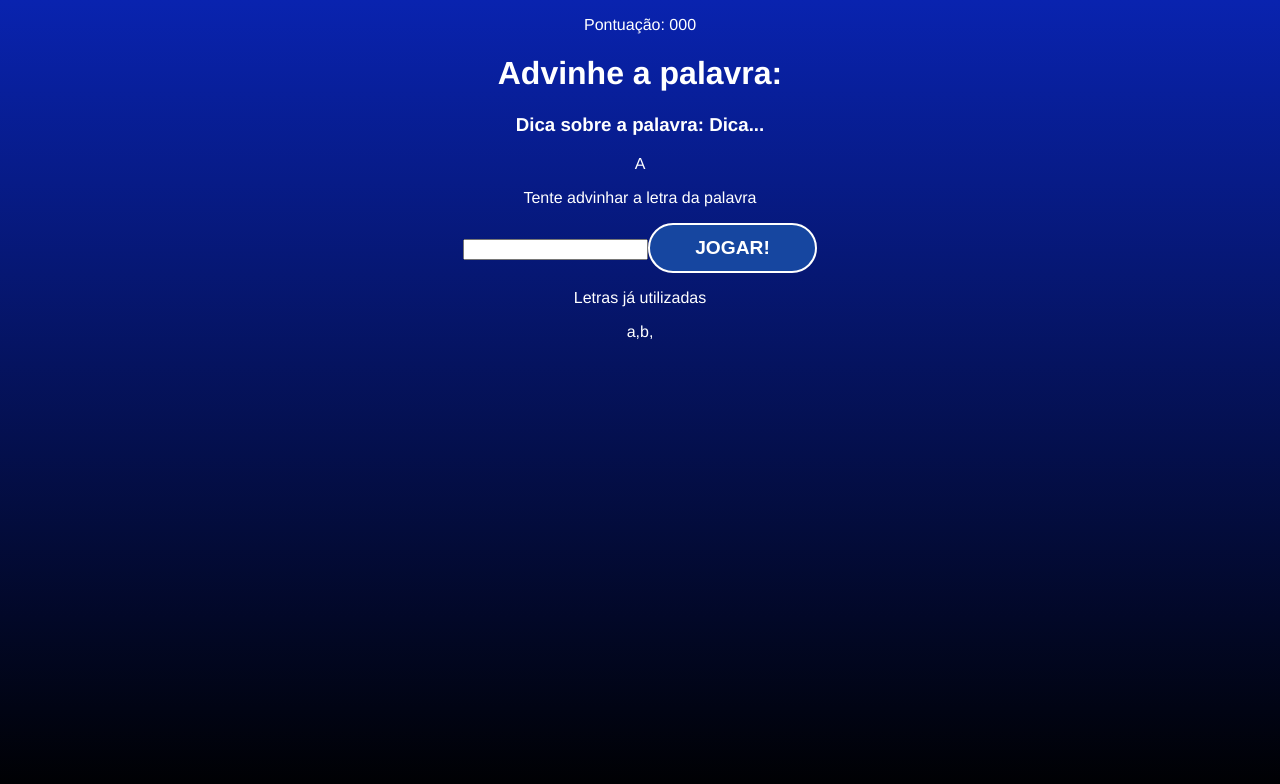
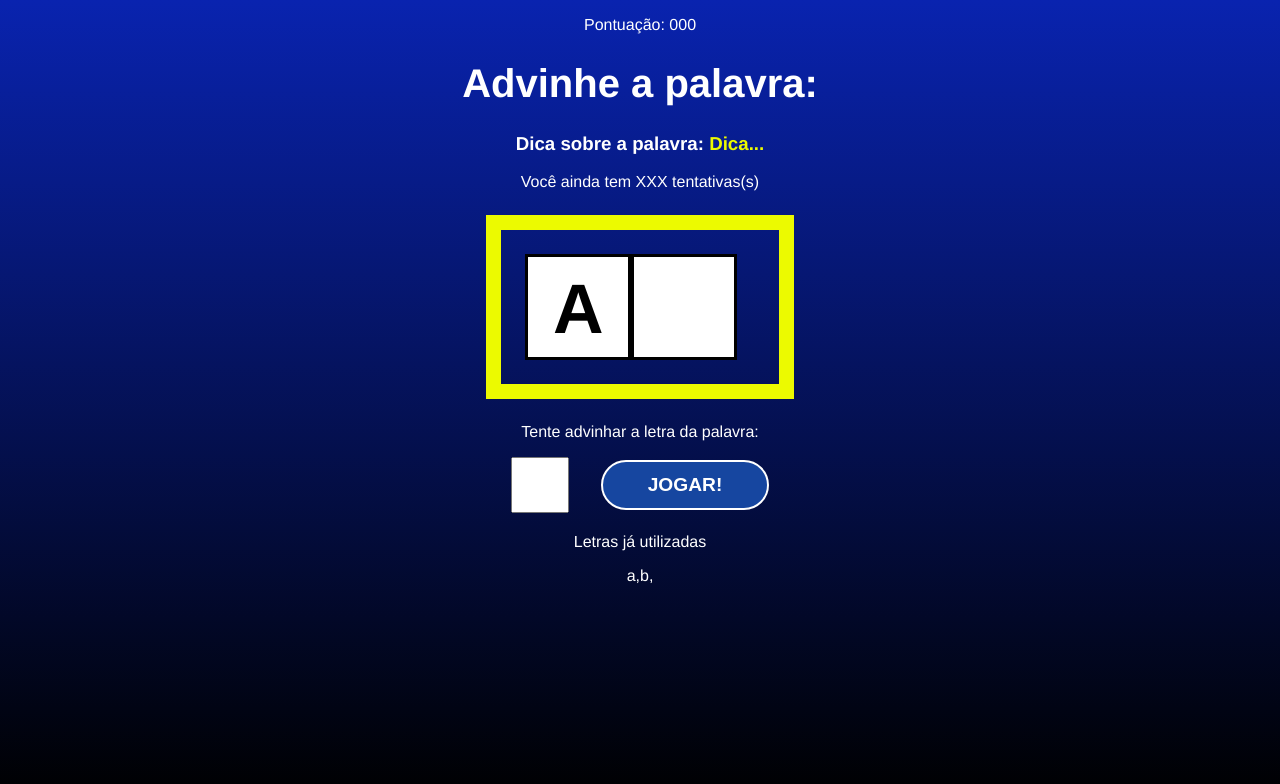
Before and after one commit to juliuscaezarff/Secret-Word, a React (Vite) app: page / in a window 1280 px wide. Both pictures are taken after a click on the button "COMEÇAR O JOGO". Shown: the top 784 px of the page. Built offline with nearby package versions, Linux system fonts and the light colour scheme.

Commit message:
add styles

```diff
--- a/src/components/Game.css
+++ b/src/components/Game.css
@@ -0,0 +1,56 @@
+.game h1 {
+  font-size: 2.5em;
+}
+
+.points span {
+  font-weight: bold;
+}
+
+.tip span {
+  color: #ecfa00;
+}
+
+.wordContainer {
+  margin: 1.5em;
+  padding: 1.5em;
+
+  border: 15px solid #ecfa00;
+
+  display: flex;
+}
+
+.letter, .blankSquare {
+  font-size: 70px;
+  font-weight: bold;
+
+  line-height: 1.5;
+  border: 3px solid #000;
+
+  height: 100px;
+  width: 100px;
+
+  text-transform: uppercase;
+
+  background-color: #fff;
+  color: #000;
+}
+
+.letterContainer {
+  margin-bottom: 1.2em;
+}
+
+.letterContainer form {
+  display: flex;
+  align-items: center;
+  justify-content: center;
+}
+
+.letterContainer input {
+  height: 50px;
+  width: 50px;
+
+  font-size: 2em;
+
+  text-align: center;
+  margin-right: 1em;
+}
--- a/src/components/Game.jsx
+++ b/src/components/Game.jsx
@@ -1,3 +1,5 @@
+import './Game.css'
+
 const Game = ({ verifyLetter }) => {
 
   return(
@@ -9,12 +11,13 @@
     <h3 className="tip">
       Dica sobre a palavra: <span>Dica...</span>
     </h3>
+    <p>Você ainda tem XXX tentativas(s)</p>
     <div className="wordContainer">
       <span className="letter">A</span>
       <span className="blankSquare"></span>
     </div>
     <div className="letterContainer">
-      <p>Tente advinhar a letra da palavra</p>
+      <p>Tente advinhar a letra da palavra:</p>
       <form>
         <input type="text" name="letter" maxLength="1" required />
         <button>Jogar!</button>
```
